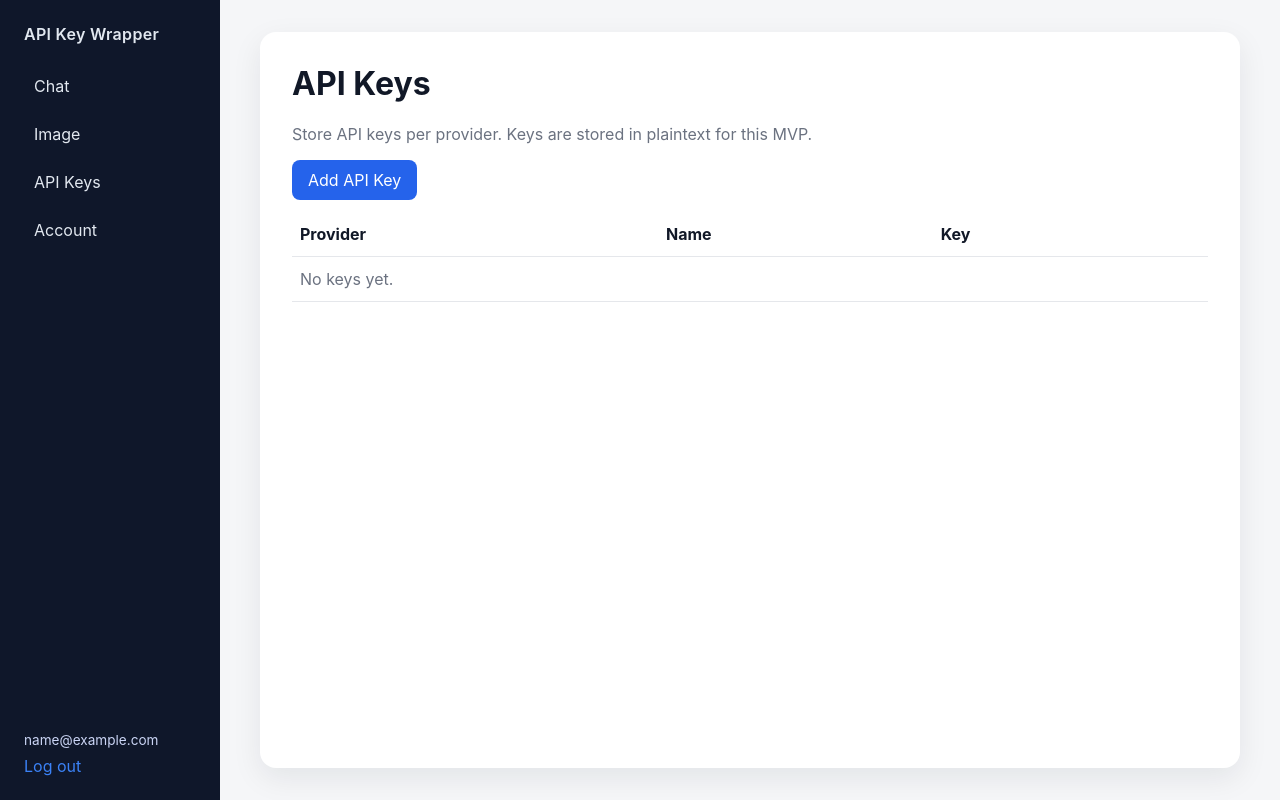
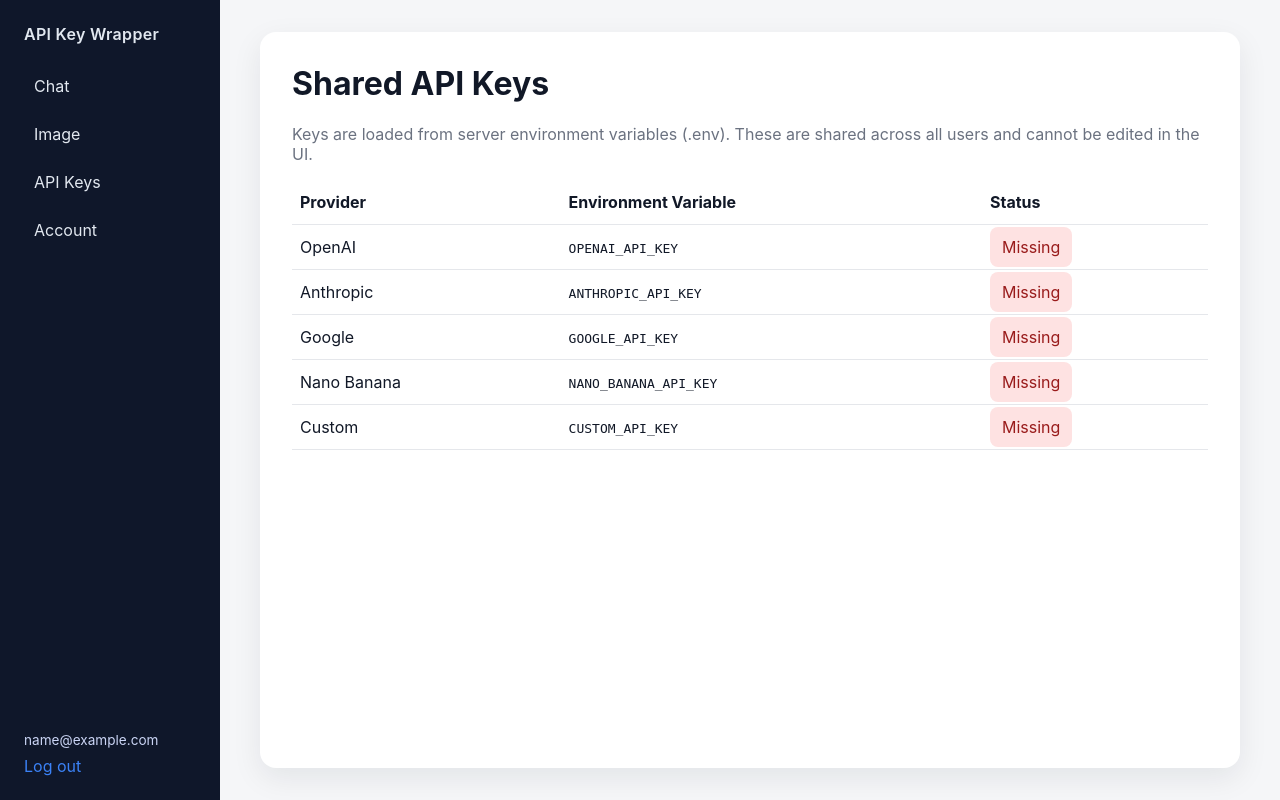
Before and after one commit to andrewnyu/llm-wrapper, a Django app: page /keys/ in a window 1280 px wide. Run offline with Django 4.2, Linux system fonts and the light colour scheme; the visitor is signed in with stand-in values (Sample User, id 1); data that the repository does not hold is empty; parts of the project's set-up code (start-up, migrations or seed data) failed here and were passed over.

Commit message:
Switch provider key management to shared environment variables.
Resolve API keys from server .env values for all providers, make the API keys page read-only status-only, and update tests/docs to reflect shared non-editable key configuration.
EOF && git status --short

Co-authored-by: Cursor <cursoragent@cursor.com>

```diff
--- /dev/null
+++ b/api_key_wrapper/gateway/key_resolver.py
@@ -0,0 +1,37 @@
+import os
+
+from .models import ProviderKey
+
+ENV_VAR_BY_PROVIDER = {
+    ProviderKey.PROVIDER_OPENAI: "OPENAI_API_KEY",
+    ProviderKey.PROVIDER_ANTHROPIC: "ANTHROPIC_API_KEY",
+    ProviderKey.PROVIDER_GOOGLE: "GOOGLE_API_KEY",
+    ProviderKey.PROVIDER_NANO_BANANA: "NANO_BANANA_API_KEY",
+    ProviderKey.PROVIDER_CUSTOM: "CUSTOM_API_KEY",
+}
+
+
+def get_api_key_for_provider(provider: str) -> str:
+    env_var = ENV_VAR_BY_PROVIDER.get(provider)
+    if not env_var:
+        raise ValueError("Provider not supported")
+    value = os.environ.get(env_var, "").strip()
+    if not value:
+        raise ValueError(f"Missing shared API key for provider '{provider}' in {env_var}")
+    return value
+
+
+def configured_provider_status():
+    rows = []
+    for provider, label in ProviderKey.PROVIDER_CHOICES:
+        env_var = ENV_VAR_BY_PROVIDER.get(provider)
+        configured = bool(os.environ.get(env_var, "").strip()) if env_var else False
+        rows.append(
+            {
+                "provider": provider,
+                "label": label,
+                "env_var": env_var,
+                "configured": configured,
+            }
+        )
+    return rows
--- a/api_key_wrapper/gateway/views.py
+++ b/api_key_wrapper/gateway/views.py
@@ -1,48 +1,29 @@
 from django.contrib import messages
 from django.contrib.auth.decorators import login_required
-from django.shortcuts import get_object_or_404, redirect, render
+from django.shortcuts import redirect, render
 
-from .forms import ProviderKeyForm
-from .models import ProviderKey
+from .key_resolver import configured_provider_status
 
 
 @login_required
 def provider_keys_list(request):
-    keys = ProviderKey.objects.filter(user=request.user)
-    return render(request, "gateway/provider_keys_list.html", {"keys": keys})
+    status_rows = configured_provider_status()
+    return render(request, "gateway/provider_keys_list.html", {"status_rows": status_rows})
 
 
 @login_required
 def provider_key_create(request):
-    form = ProviderKeyForm(request.POST or None)
-    if request.method == "POST" and form.is_valid():
-        key = form.save(commit=False)
-        key.user = request.user
-        key.save()
-        messages.success(request, "API key saved.")
-        return redirect("gateway:keys")
-
-    return render(request, "gateway/provider_key_form.html", {"form": form, "mode": "Add"})
+    messages.info(request, "API keys are managed by the server .env and are not editable in UI.")
+    return redirect("gateway:keys")
 
 
 @login_required
 def provider_key_edit(request, key_id):
-    key = get_object_or_404(ProviderKey, id=key_id, user=request.user)
-    form = ProviderKeyForm(request.POST or None, instance=key)
-    if request.method == "POST" and form.is_valid():
-        form.save()
-        messages.success(request, "API key updated.")
-        return redirect("gateway:keys")
-
-    return render(request, "gateway/provider_key_form.html", {"form": form, "mode": "Edit"})
+    messages.info(request, "API keys are managed by the server .env and are not editable in UI.")
+    return redirect("gateway:keys")
 
 
 @login_required
 def provider_key_delete(request, key_id):
-    key = get_object_or_404(ProviderKey, id=key_id, user=request.user)
-    if request.method == "POST":
-        key.delete()
-        messages.success(request, "API key deleted.")
-        return redirect("gateway:keys")
-
-    return render(request, "gateway/provider_key_delete.html", {"key": key})
+    messages.info(request, "API keys are managed by the server .env and are not editable in UI.")
+    return redirect("gateway:keys")
--- a/templates/gateway/provider_keys_list.html
+++ b/templates/gateway/provider_keys_list.html
@@ -1,34 +1,32 @@
 {% extends "base.html" %}
 {% block title %}API Keys · API Key Wrapper{% endblock %}
 {% block content %}
-<h1>API Keys</h1>
-<p class="muted">Store API keys per provider. Keys are stored in plaintext for this MVP.</p>
-<div class="actions">
-    <a class="primary button" href="/keys/add/">Add API Key</a>
-</div>
+<h1>Shared API Keys</h1>
+<p class="muted">Keys are loaded from server environment variables (.env). These are shared across all users and cannot be edited in the UI.</p>
 <table class="table">
     <thead>
         <tr>
             <th>Provider</th>
-            <th>Name</th>
-            <th>Key</th>
-            <th></th>
+            <th>Environment Variable</th>
+            <th>Status</th>
         </tr>
     </thead>
     <tbody>
-        {% for key in keys %}
+        {% for row in status_rows %}
             <tr>
-                <td>{{ key.get_provider_display }}</td>
-                <td>{{ key.name }}</td>
-                <td>{{ key.masked_key }}</td>
+                <td>{{ row.label }}</td>
+                <td><code>{{ row.env_var }}</code></td>
                 <td>
-                    <a class="link" href="/keys/{{ key.id }}/edit/">Edit</a>
-                    <a class="link" href="/keys/{{ key.id }}/delete/">Delete</a>
+                    {% if row.configured %}
+                        <span class="message success">Configured</span>
+                    {% else %}
+                        <span class="message error">Missing</span>
+                    {% endif %}
                 </td>
             </tr>
         {% empty %}
             <tr>
-                <td colspan="4" class="muted">No keys yet.</td>
+                <td colspan="3" class="muted">No providers available.</td>
             </tr>
         {% endfor %}
     </tbody>
```
Also changed, not shown: api_key_wrapper/chat/llm.py (+3 -8 lines), api_key_wrapper/chat/tests.py (+9 -14 lines), api_key_wrapper/gateway/api_views.py (+9 -9 lines), api_key_wrapper/gateway/tests.py (+9 -14 lines), README.md.
